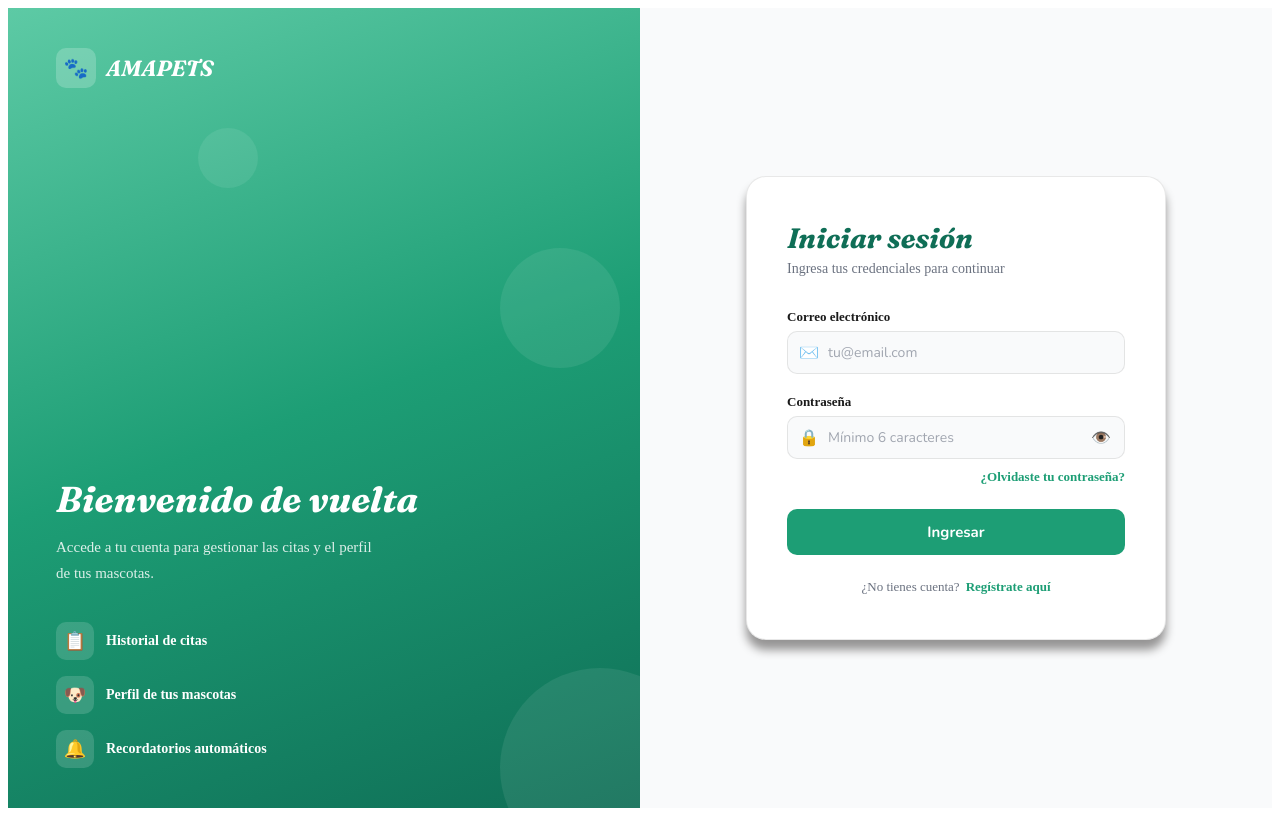
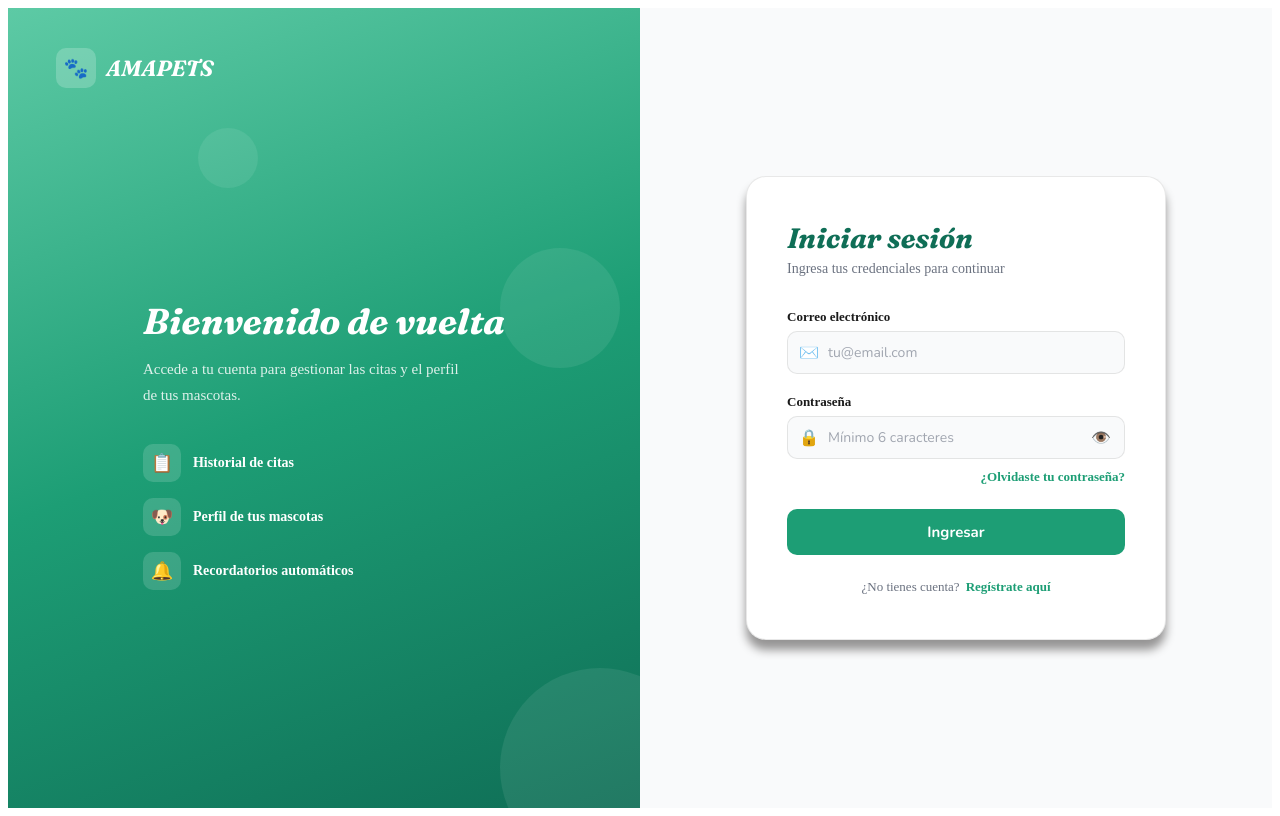
Before and after one commit to Felfarias12/AmaPets_Frontend, an Angular app: page / in a window 1280 px wide. Both pictures are taken after a click on the button "Iniciar Sesion". Built offline with nearby package versions, Linux system fonts and the light colour scheme; no server answers.

Commit message:
creacion de componente ficha clinica y ajustes de texto en login

```diff
--- /dev/null
+++ b/src/app/pages/ficha-clinica-component/ficha-clinica-component.html
@@ -0,0 +1 @@
+<p>ficha-clinica-component works!</p>
--- a/src/app/pages/login/login-componentes.html
+++ b/src/app/pages/login/login-componentes.html
@@ -2,11 +2,16 @@
 
   <!-- Panel izquierdo decorativo -->
   <div class="login-aside">
+
+    <div class="center-logo">
       <div class="aside-logo" (click)="irAInicio()">
         <span class="aside-logo-icon">🐾</span>
         <span class="aside-logo-text">AMAPETS</span>
       </div>
+    </div>
 
+
+    <div class="center-aside">
       <div class="aside-content">
         <h2 class="aside-title">Bienvenido de vuelta</h2>
         <p class="aside-desc">Accede a tu cuenta para gestionar las citas y el perfil de tus mascotas.</p>
@@ -23,6 +28,7 @@
           <div class="aside-feature">
             <span class="feature-icon">🔔</span>
             <span>Recordatorios automáticos</span>
+          </div>
         </div>
       </div>
     </div>
--- a/src/app/pages/login/login-componentes.scss
+++ b/src/app/pages/login/login-componentes.scss
@@ -47,8 +47,11 @@ body { font-family: $font-sans; -webkit-font-smoothing: antialiased; }
 
 }
 
-
-
+.center-logo {
+  display: flex;
+  justify-content: flex-start;
+  margin-bottom: 40px;
+}
 
 
 .aside-logo {
@@ -74,6 +77,13 @@ body { font-family: $font-sans; -webkit-font-smoothing: antialiased; }
     color: white;
   }
 }
+
+.center-aside{
+  display: flex;
+  justify-content: center;
+  height: 65%;
+}
+
 
 .aside-content {
   z-index: 1;
```
Also changed, not shown: src/app/pages/ficha-clinica-component/ficha-clinica-component.ts (added, +9 -0 lines), src/app/models/ficha.clinica.ts (added), src/app/pages/ficha-clinica-component/ficha-clinica-component.scss (added), 2 other files (tests, documents, lock files or other folders). Lines whose indentation alone changed are shown as unchanged.
